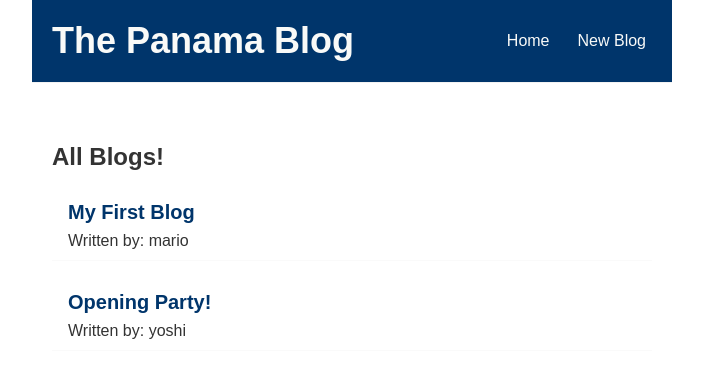
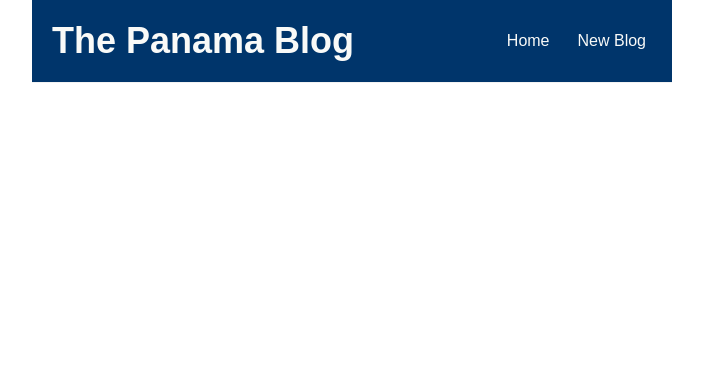
Before and after one commit to alexwebcoder/pick-up-panama-blog, a React (Create React App) app: page /blogs/1 in a window 1280 px wide. Shown: the top 378 px of the page, without its empty margins (288-991 px from the left). Built offline with nearby package versions, Linux system fonts and the light colour scheme; data requests are answered from the project's data file.

Commit message:
added react router

```diff
--- a/package.json
+++ b/package.json
@@ -8,6 +8,7 @@
     "@testing-library/user-event": "^13.5.0",
     "react": "^18.2.0",
     "react-dom": "^18.2.0",
+    "react-router-dom": "^6.12.0",
     "react-scripts": "5.0.1",
     "web-vitals": "^2.1.4"
   },
--- a/src/App.js
+++ b/src/App.js
@@ -1,15 +1,20 @@
 import Navbar from './Navbar';
 import Home from './Home';
+import { BrowserRouter as Router, Route, Routes } from 'react-router-dom';
 
 function App() {
 
   return (
-    <div className="App">
-       <Navbar />
-       <div className="content">
-          < Home />
+    <Router>
+       <div className="App">
+          <Navbar />
+          <div className="content">
+              <Routes>
+                 <Route path='/'element={ <Home/> } />
+              </Routes>
+          </div>
        </div>
-    </div>
+    </Router>
   );
 }
 
--- a/src/Home.js
+++ b/src/Home.js
@@ -1,44 +1,15 @@
-import { useState, useEffect } from "react";
 import BlogList from "./BlogList";
+import useFetch from "./useFetch";
 
 const Home = () => {
-    const [blogs, setBlogs] = useState(null);
-    //this is the pending state so we see the loading... text
-    const [isPending, setIsPending] = useState(true);
-    const [error, setError] = useState(null);
-
-      //runs after every render, but a dependency array limits the useEffect to running only on the first render
-      //fetch the data as soon as the component renders
-      useEffect(() => {
-          fetch('http://localhost:8000/blogs')
-          //if there is an error, server will send an error back
-            .then(res => {
-              console.log(res); // this is the response object
-              if(!res.ok) {
-                //then we throw a user defined error, execution stops in the function and control goes to the first catch block
-                throw Error('could not fetch data for that resource');
-              }
-              return res.json();
-            })
-            .then((data) => {
-              setBlogs(data);
-              setError(null); //if it is successfull, we set this back the initial state.
-            })
-            //catch statement defines a block of code to run if an error is thrown.
-            .catch(err => {
-              setError(err.message);
-              setBlogs(null);  //prevents error message and blogs from showing up at same time
-            })
-             .finally(() => setIsPending(false));
-
-      }, []);
+    const {data, isPending, error} = useFetch('http://localhost:8000/blogs');
 
     return (
         <div className="home">
           {/* This get rendered only if we have a value for error(conditionally) */}
           { error && <div>{ error }</div>}
           { isPending && <div>Loading...</div> }
-          {blogs && <BlogList blogs={blogs} title="All Blogs!" />}
+          {data && <BlogList blogs={data} title="All Blogs!" />}
         </div>
      );
 }
--- /dev/null
+++ b/src/useFetch.js
@@ -0,0 +1,40 @@
+import { useState, useEffect } from "react";
+
+//this is a custom hook
+const useFetch = (url) => {
+    const [data, setData] = useState(null);
+    //this is the pending state so we see the loading... text
+    const [isPending, setIsPending] = useState(true);
+    const [error, setError] = useState(null);
+
+
+    //runs after every render, but a dependency array limits the useEffect to running only on the first render
+      //fetch the data as soon as the component renders
+      useEffect(() => {
+        fetch(url)
+        //if there is an error, server will send an error back
+          .then(res => {
+            console.log(res); // this is the response object
+            if(!res.ok) {
+              //then we throw a user defined error, execution stops in the function and control goes to the first catch block
+              throw Error('could not fetch data for that resource');
+            }
+            return res.json();
+          })
+          .then((data) => {
+            setData(data);
+            setError(null); //if it is successfull, we set this back the initial state.
+          })
+          //catch statement defines a block of code to run if an error is thrown.
+          .catch(err => {
+            setError(err.message);
+            setData(null);  //prevents error message and blogs from showing up at same time
+          })
+           .finally(() => setIsPending(false));
+
+    }, [url]);
+
+    return {data, isPending, error};
+}
+
+export default useFetch;
```
Also changed, not shown: 1 other file (tests, documents, lock files or other folders).
